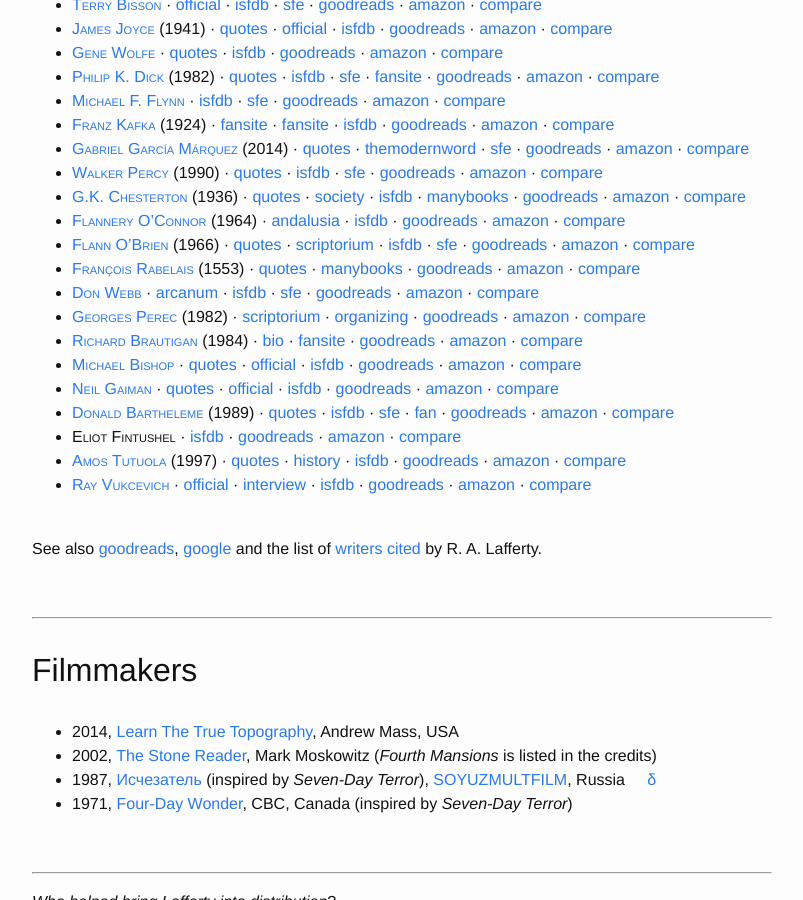
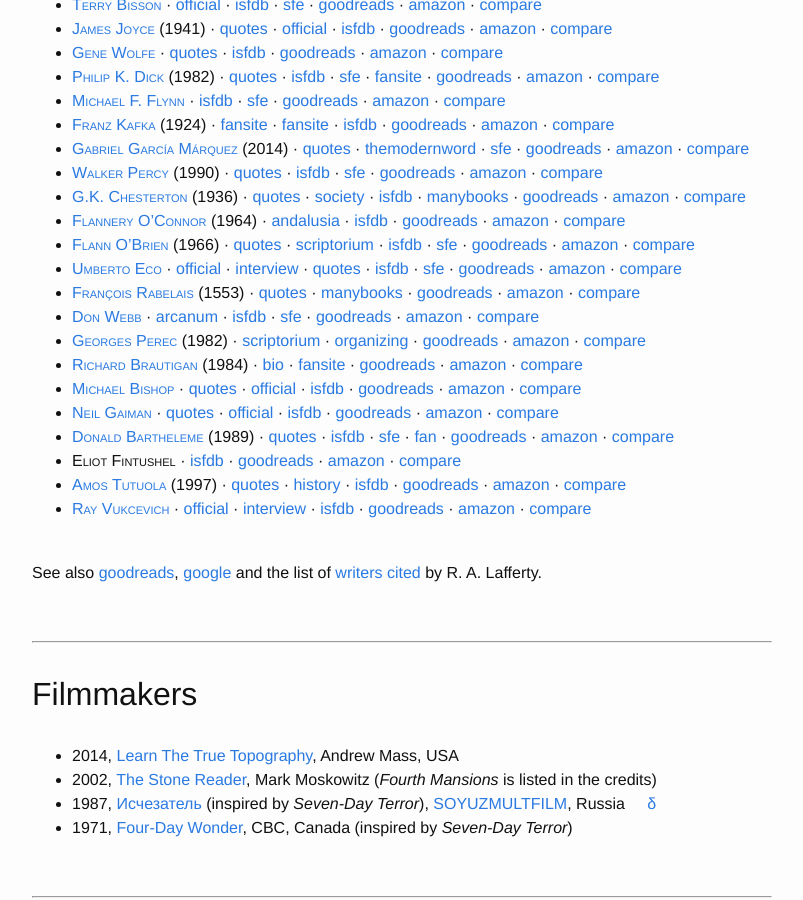
Before and after one commit to ralafferty/ralafferty.github.io, a Jekyll site: the page built from related.md, in a window 1280 px wide and 900 px high, scrolled down 801 px. Shown: the whole window, without its empty margins (238-1041 px from the left). Built offline with Jekyll 4.4.1, drawn with Linux system fonts in a browser that asks for light colours; nearby versions of some CDN libraries.

Commit message:
add Umberto Eco

```diff
--- a/related.md
+++ b/related.md
@@ -21,6 +21,7 @@
 ## Writers {#writers}
 
 These writers were selected for uniqueness and similarity in style or theme to Lafferty's writing.  They are ordered by co-occurrence with *R.A. Lafferty* on web pages.  This results from co-publication, articles or reader discussion.  Please email your suggestions to *&lt;related&nbsp;@&nbsp;this-domain&gt;*.
+
 
   * <span class="stitle">[Poul Anderson](http://en.wikipedia.org/wiki/Poul_Anderson "...received numerous awards for his writing, including seven Hugo Awards and three Nebula Awards.")</span> (2001)
 &middot; [quotes](http://en.wikiquote.org/wiki/Poul_Anderson)
@@ -189,6 +190,15 @@
 &middot; [goodreads](http://www.goodreads.com/author/show/15248.Flann_O_Brien)
 &middot; [amazon](http://www.amazon.com/Flann-OBrien/e/B001H6GK50)
 &middot; [compare](https://www.google.com/search?q=%22r.a.+lafferty%22+%22flann+o'brien%22 "10k results")
+  * <span class="stitle">[Umberto Eco](http://en.wikipedia.org/wiki/Umberto_Eco "Italian semiotician, essayist, philosopher, literary critic, and novelist ... best known for his groundbreaking 1980 historical mystery novel Il nome della rosa (The Name of the Rose)")</span>
+&middot; [official](http://www.umbertoeco.com/en/)
+&middot; [interview](http://www.theparisreview.org/interviews/5856/the-art-of-fiction-no-197-umberto-eco)
+&middot; [quotes](http://en.wikiquote.org/wiki/Umberto_Eco)
+&middot; [isfdb](http://www.isfdb.org/cgi-bin/ea.cgi?Umberto_Eco)
+&middot; [sfe](http://www.sf-encyclopedia.com/entry/eco_umberto)
+&middot; [goodreads](http://www.goodreads.com/author/show/1730.Umberto_Eco)
+&middot; [amazon](http://www.amazon.com/Umberto-Eco/e/B000APW210)
+&middot; [compare](https://www.google.com/search?q=%22r.a.+lafferty%22+%22umberto+eco%22 "10k results")
   * <span class="stitle">[François Rabelais](http://en.wikipedia.org/wiki/Fran%C3%A7ois_Rabelais "...was a major French Renaissance writer, doctor, Renaissance humanist, monk and Greek scholar. He has historically been regarded as a writer of fantasy, satire, the grotesque, bawdy jokes and songs.")</span> (1553)
 &middot; [quotes](http://en.wikiquote.org/wiki/Fran%C3%A7ois_Rabelais)
 &middot; [manybooks](http://manybooks.net/authors/rabelais.html)
```
